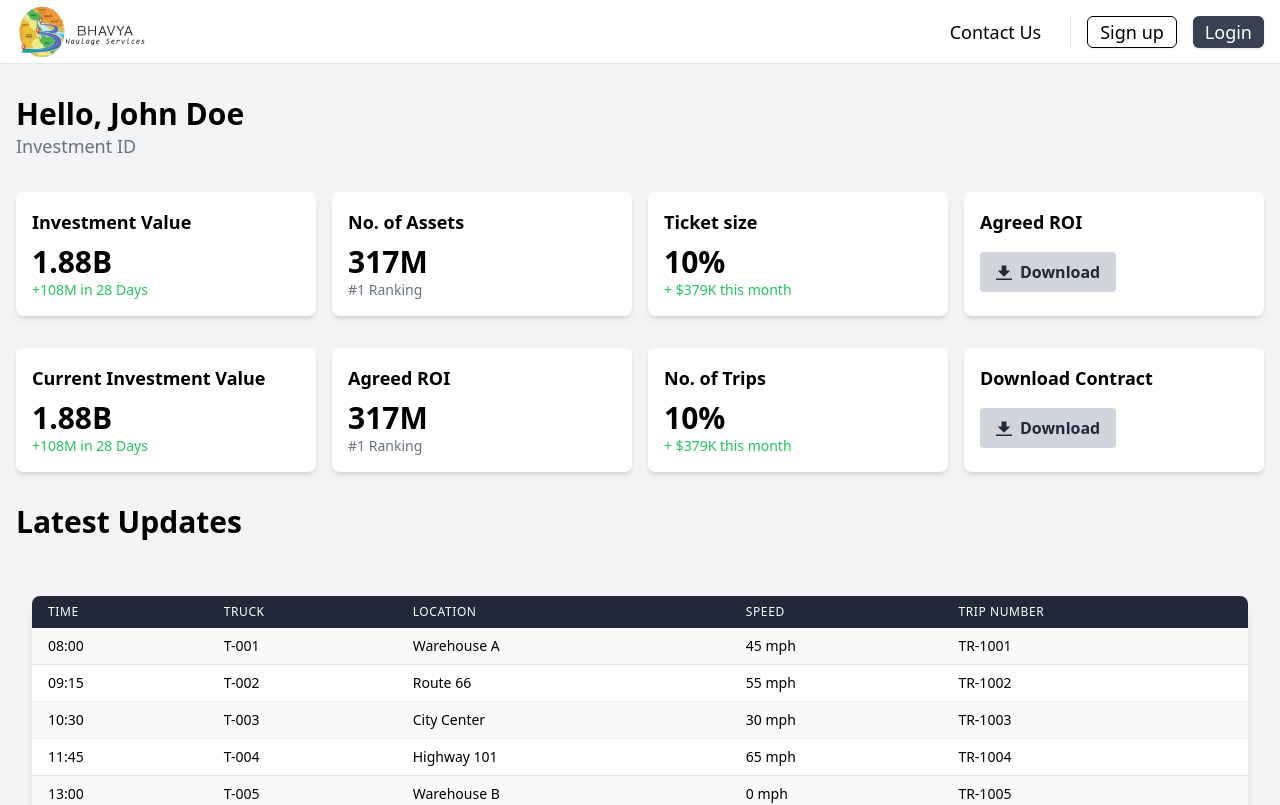
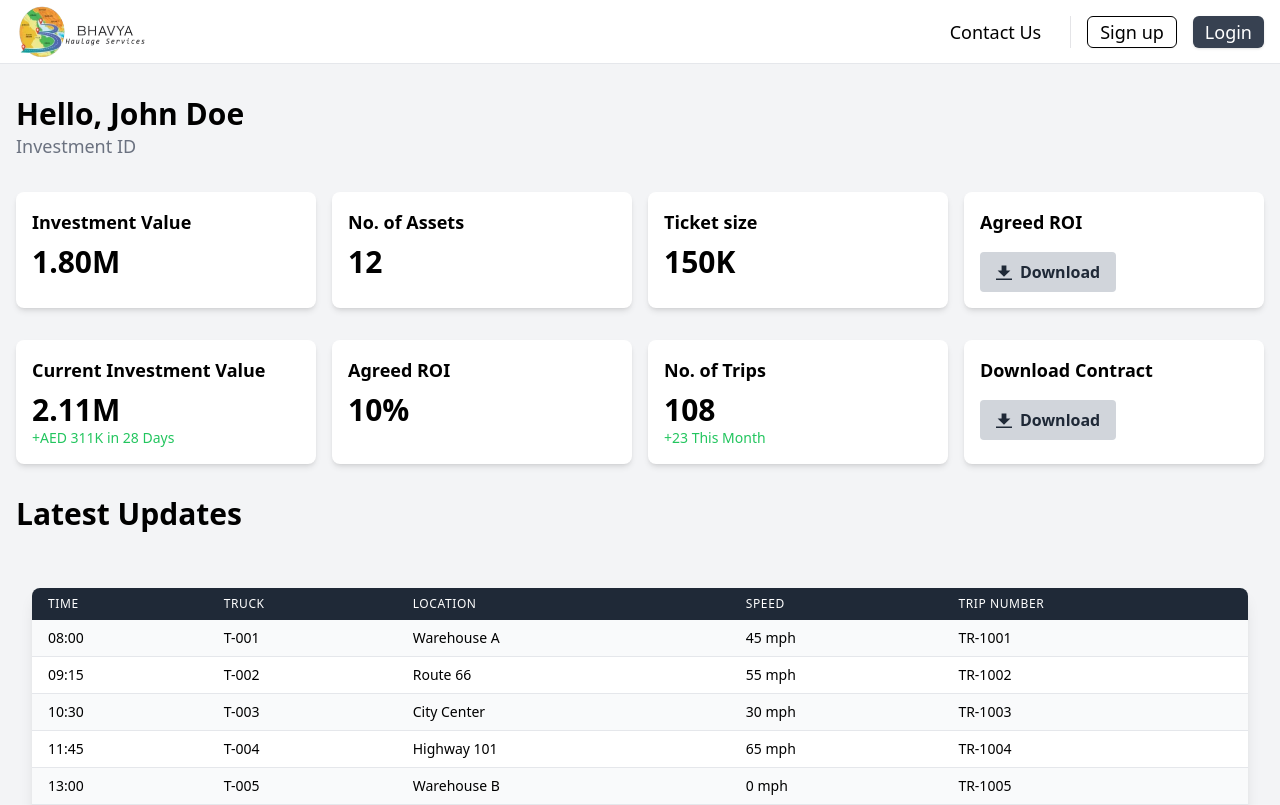
Before and after one commit to BuddyBoy26/BHS-Investor-Portal, a React (Vite) app in the folder BHS_frontend/: page / in a window 1280 px wide. Shown: the top 805 px of the page. Built offline with nearby package versions, Linux system fonts and the light colour scheme.

Commit message:
final pipik

```diff
--- a/BHS_frontend/src/Investment.jsx
+++ b/BHS_frontend/src/Investment.jsx
@@ -58,17 +58,17 @@ const Investment = () => {
         <main>
           {/* First row of cards */}
           <div className="grid grid-cols-1 sm:grid-cols-2 lg:grid-cols-4 gap-4 mb-8">
-            <Card title="Investment Value" value="1.88B" subtext="+108M in 28 Days" subtextColor="text-green-500" />
-            <Card title="No. of Assets" value="317M" subtext="#1 Ranking" subtextColor="text-gray-500" />
-            <Card title="Ticket size" value="10%" subtext="+ $379K this month" subtextColor="text-green-500" />
+            <Card title="Investment Value" value="1.80M" subtext="" subtextColor="text-green-500" />
+            <Card title="No. of Assets" value="12" subtext="" subtextColor="text-gray-500" />
+            <Card title="Ticket size" value="150K" subtext="" subtextColor="text-green-500" />
             <Card title="Agreed ROI" button={<DownloadButton onClick={downloadPDF} />} />
           </div>
 
           {/* Second row of cards */}
           <div className="grid grid-cols-1 sm:grid-cols-2 lg:grid-cols-4 gap-4 mb-8">
-            <Card title="Current Investment Value" value="1.88B" subtext="+108M in 28 Days" subtextColor="text-green-500" />
-            <Card title="Agreed ROI" value="317M" subtext="#1 Ranking" subtextColor="text-gray-500" />
-            <Card title="No. of Trips" value="10%" subtext="+ $379K this month" subtextColor="text-green-500" />
+            <Card title="Current Investment Value" value="2.11M" subtext="+AED 311K in 28 Days" subtextColor="text-green-500" />
+            <Card title="Agreed ROI" value="10%" subtext="" subtextColor="text-gray-500" />
+            <Card title="No. of Trips" value="108" subtext="+23 This Month" subtextColor="text-green-500" />
             <Card title="Download Contract" button={<DownloadButton onClick={downloadContract} />} />
           </div>
 
```
